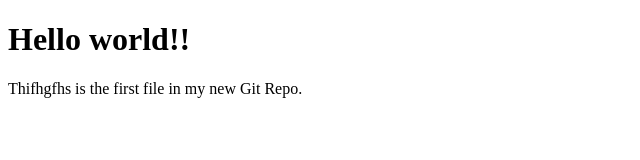
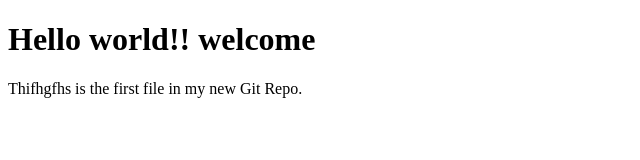
Before and after one commit to Supreet-Bajannavar/tools-training, a plain HTML site: page index.html in a window 1280 px wide. Shown: the whole page, without its empty margins (0-640 px from the left). Drawn offline with Linux system fonts and the light colour scheme.

Commit message:
Update index.html
added welcome

```diff
--- a/index.html
+++ b/index.html
@@ -8,7 +8,7 @@
 
 
 
-<h1>Hello world!!</h1>
+<h1>Hello world!! welcome</h1>
 <p>Thifhgfhs is the first file in my new Git Repo.</p>
 
 
```
